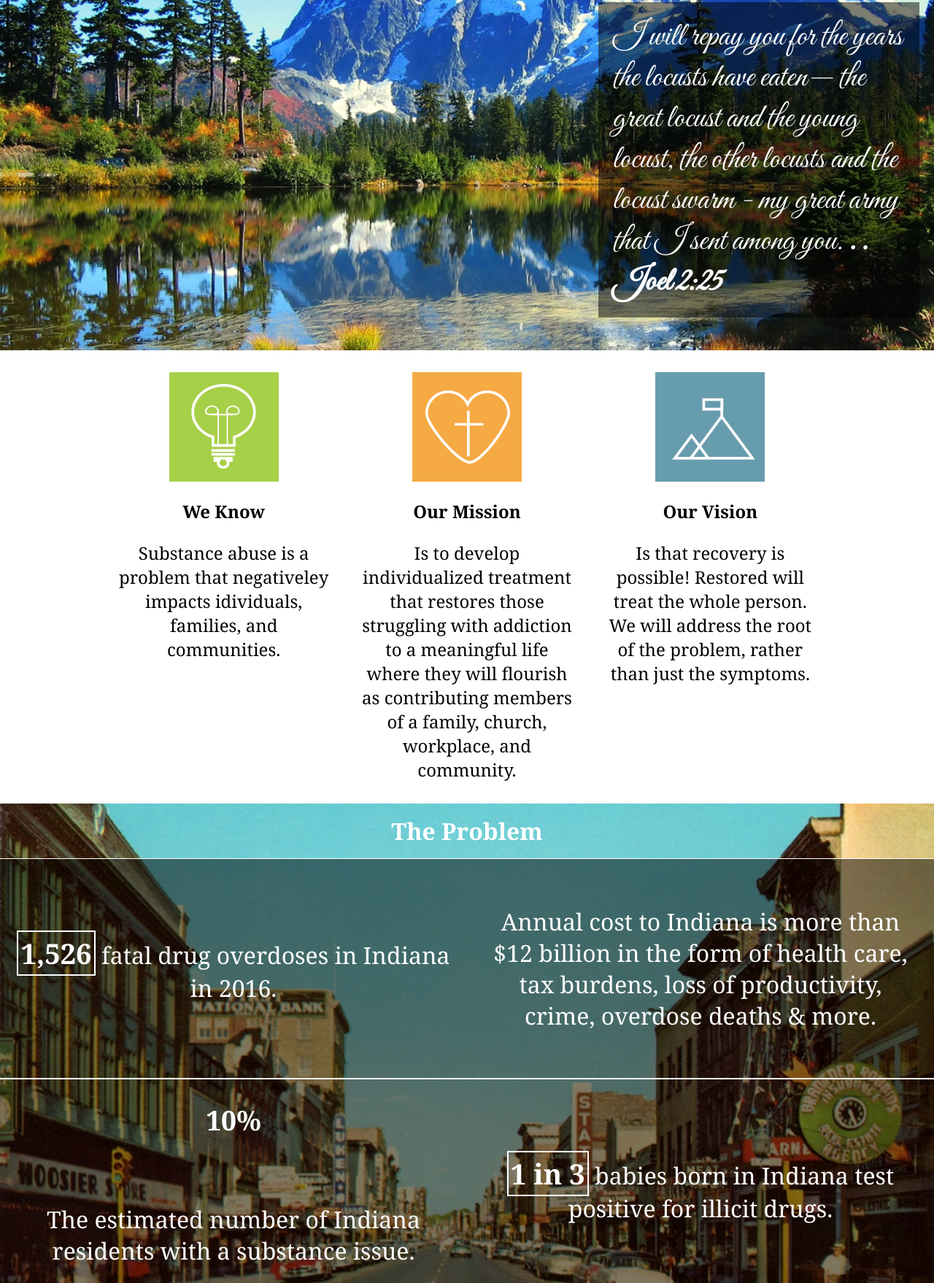
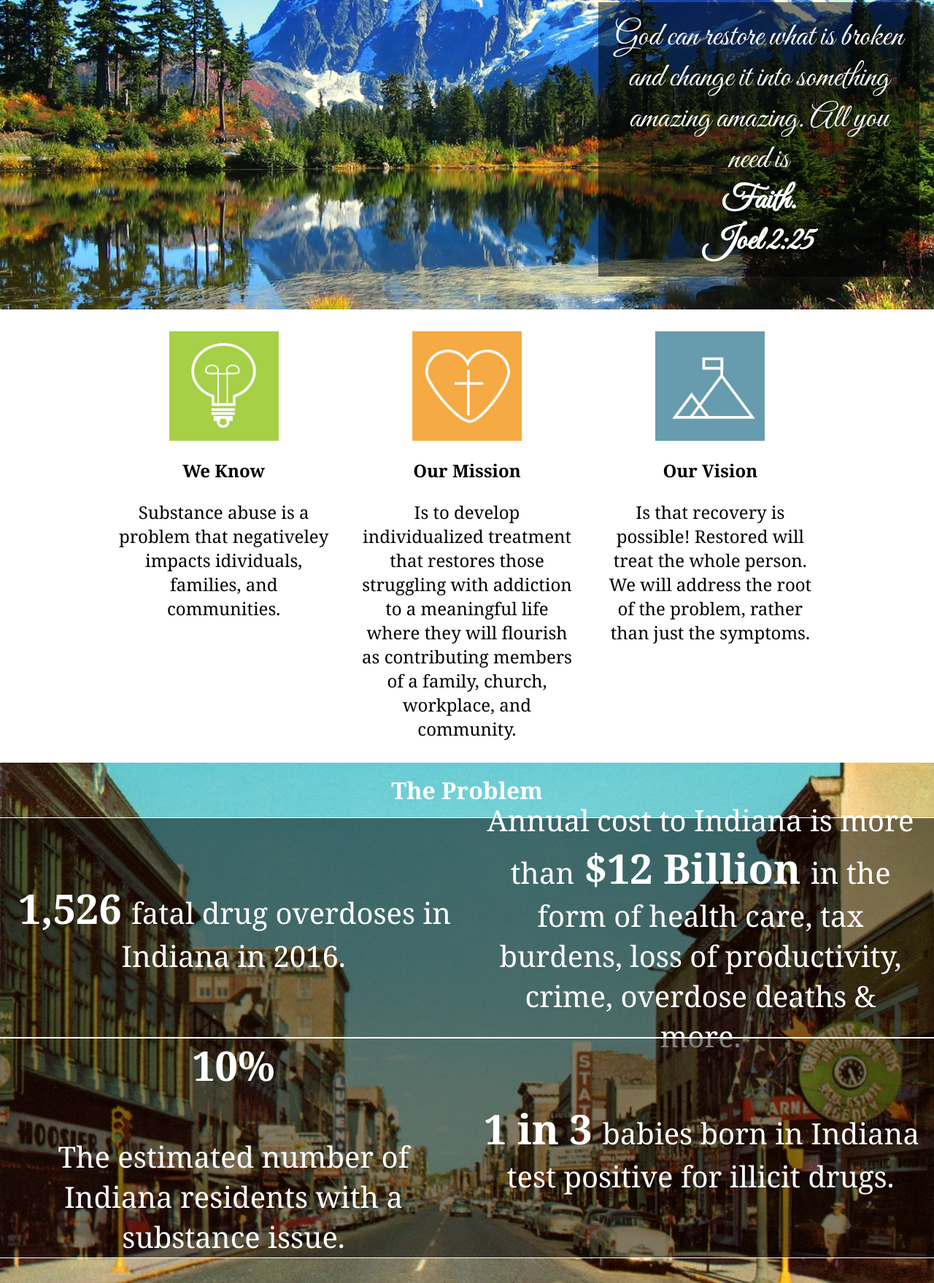
Before and after one commit to smlcate/restored, a website: page public/index.html in a window 1280 px wide. Shown: the part 142-1900 px from the top of the page at 73% size. Drawn offline with Linux system fonts and the light colour scheme; a web font is replaced by a local one.

Commit message:
Changed styles

```diff
--- a/public/index.html
+++ b/public/index.html
@@ -15,11 +15,10 @@
 
  <div class="pageDivs" id="welcomeDiv">
 
-   <p>
-     I will repay you for the years the locusts have eaten—
-    the great locust and the young locust,
-    the other locusts and the locust swarm - my great army that I sent among you.
-    <b>  .  .  Joel 2:25</b>
+   <p style="display:flex;flex-direction:column;">
+     God can restore what is broken and change it into something amazing amazing. All you need is
+     <b id="scrptBldFaith">Faith.</b>
+    <b>Joel 2:25</b>
    </p>
 
 
@@ -54,7 +53,7 @@
        <p><b>1,526</b> fatal drug overdoses in Indiana in 2016.</p>
      </div>
      <div class="problemInfoCells">
-       <p>Annual cost to Indiana is more than $12 billion in the form of health care, tax burdens, loss of productivity, crime, overdose deaths & more.</p>
+       <p>Annual cost to Indiana is more than <b>$12 Billion</b> in the form of health care, tax burdens, loss of productivity, crime, overdose deaths & more.</p>
      </div>
      <div class="problemInfoCells">
        <h3>10%</h3>
--- a/public/styles.css
+++ b/public/styles.css
@@ -68,7 +68,13 @@ header {
   background: rgba(0,0,0,0.5);
   padding: 20px;
   margin-right: 20px;
+  text-align: center;
 
+}
+#scrptBldFaith {
+  width: 100%;
+  display: flex;
+  justify-content: center;
 }
 #introDiv {
   width: 1000px;
@@ -124,7 +130,7 @@ header {
   height: 300px;
   border-top: 1px solid white;
   border-bottom: 1px solid white;
-  font-size: 200%;
+  font-size: 250%;
   display: flex;
   flex-direction: column;
   align-items: center;
@@ -133,12 +139,16 @@ header {
   background: rgba(0,0,0,0.5)
 }
 .problemInfoCells b {
-  border: 2px solid #ffffff;
+  /*border: 2px solid #ffffff;*/
   padding: 3px;
-  font-size: 120%;
+  font-size: 140%;
 }
 .problemInfoCells p {
   padding: 20px;
+}
+.problemInfoCells h3 {
+  margin-bottom: 0px;
+  font-size: 140%;
 }
 #problemDivFooter {
   height: 75px;
```
